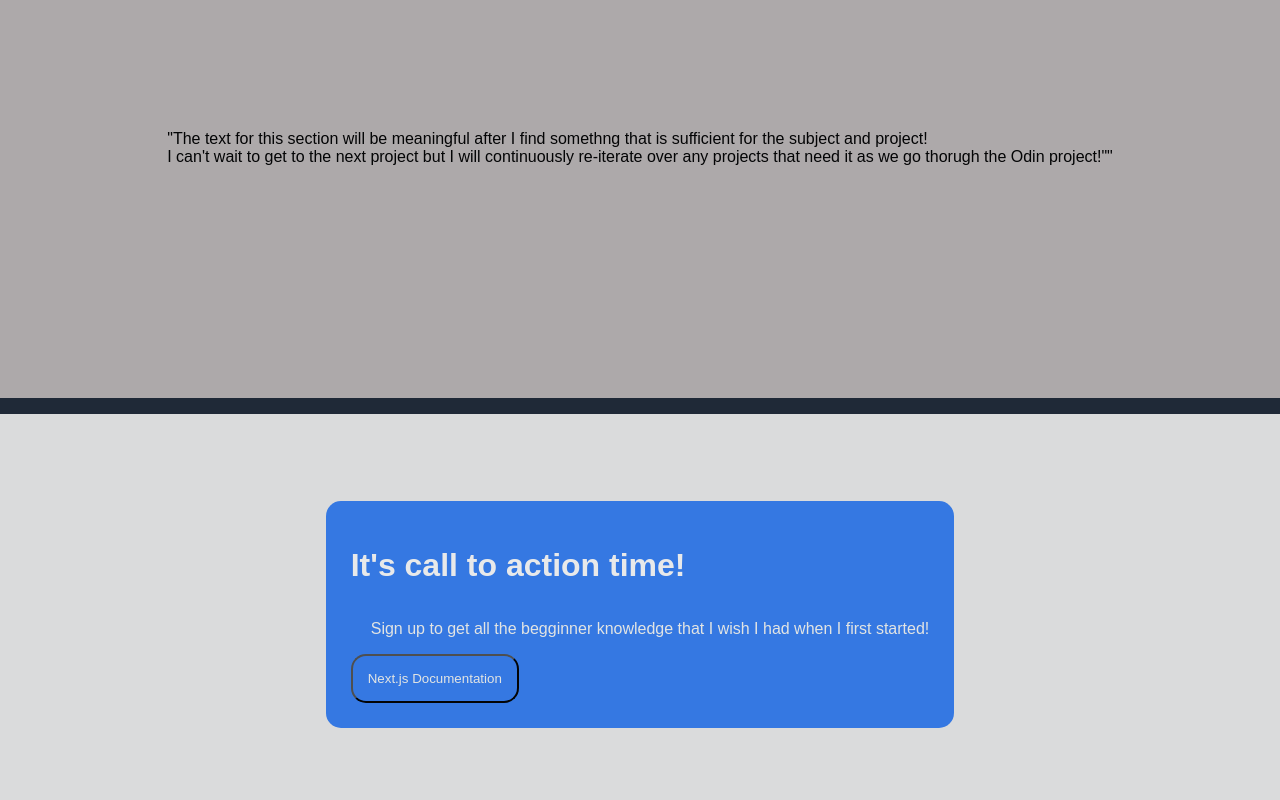
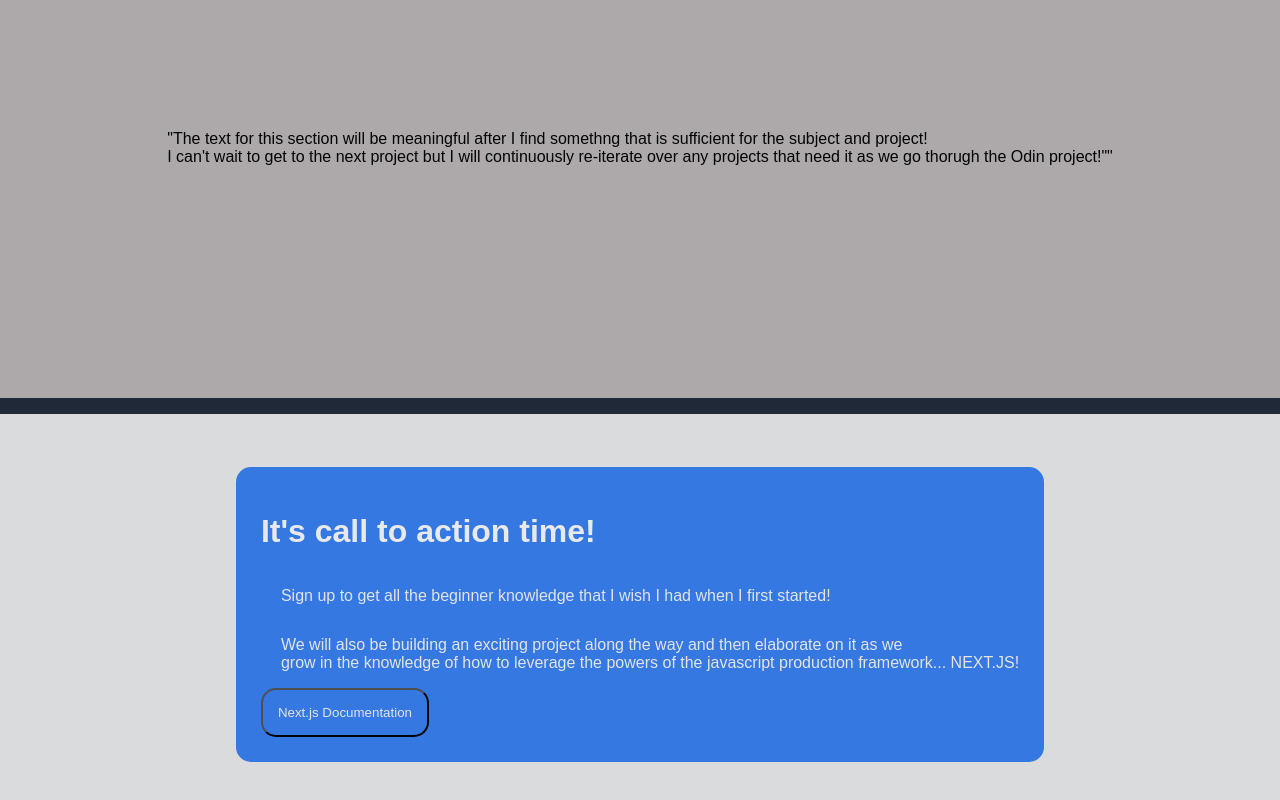
Before and after one commit to jnutt367/jason-nutt, a plain HTML site: page index.html in a window 1280 px wide. Shown: the part 2520-3320 px from the top of the page. Drawn offline with Linux system fonts and the light colour scheme.

Commit message:
content needed fleshed out and I added the bottom two sections today almost finished with second draft

```diff
--- a/index.html
+++ b/index.html
@@ -330,7 +330,10 @@ html {
 
 
                         </h1>
-                        <p>Sign up to get all the begginner knowledge that I wish I had when I first started!</p>
+                        <p>Sign up to get all the beginner knowledge that I wish I had when I first started!</p>
+                        <p>We will also be building an exciting project along the way and then elaborate on it as we
+                            <br>
+                            grow in the knowledge of how to leverage the powers of the javascript production framework... NEXT.JS!</p>
                         <a href="https://nextjs.org/docs"><button> Next.js Documentation</button></a>
                     </div>
 
```
